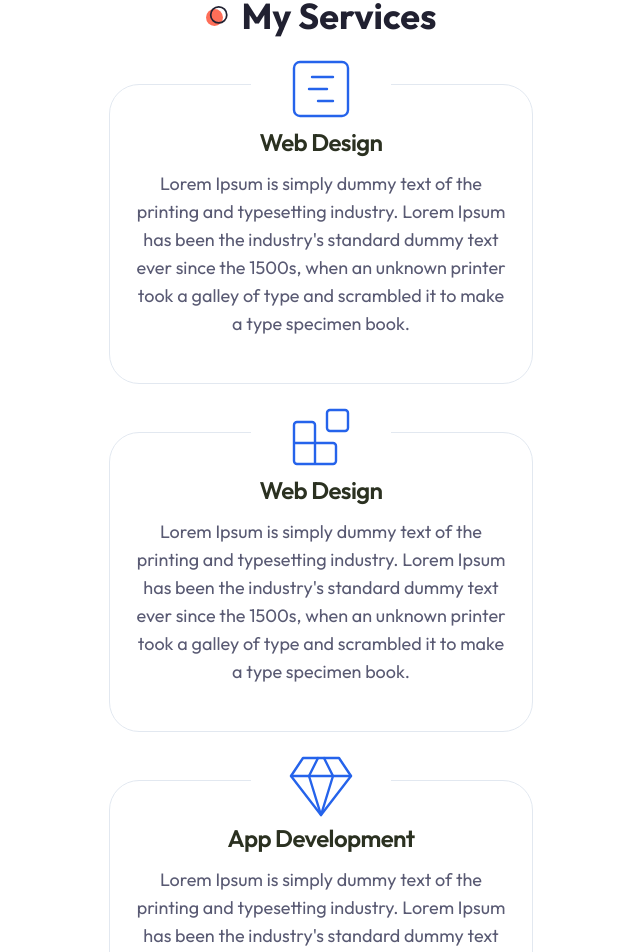
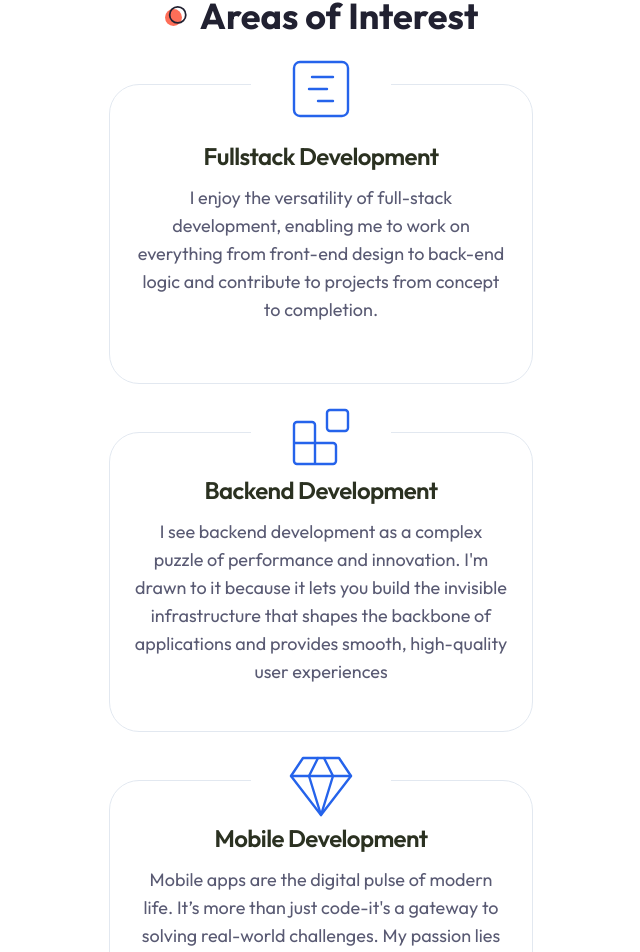
Before and after one commit to Ell-91/charrell-sherman-portfolio, a Next.js app: page / in a window 1280 px wide. Shown: the part 1476-2428 px from the top of the page, without its empty margins (319-959 px from the left). Built offline with nearby package versions, Linux system fonts and the light colour scheme.

Commit message:
Updated the Services page

```diff
--- a/components/Services.jsx
+++ b/components/Services.jsx
@@ -10,21 +10,21 @@ import {
 const serviceData = [
   {
     icon: <GanttChartSquare size={72} strokeWidth={0.8} />,
-    title: "Web Design",
+    title: "Fullstack Development",
     description:
-      "Lorem Ipsum is simply dummy text of the printing and typesetting industry. Lorem Ipsum has been the industry's standard dummy text ever since the 1500s, when an unknown printer took a galley of type and scrambled it to make a type specimen book.",
+      "I enjoy the versatility of full-stack development, enabling me to work on everything from front-end design to back-end logic and contribute to projects from concept to completion.",
   },
   {
     icon: <Blocks size={72} strokeWidth={0.8} />,
-    title: "Web Design",
+    title: "Backend Development",
     description:
-      "Lorem Ipsum is simply dummy text of the printing and typesetting industry. Lorem Ipsum has been the industry's standard dummy text ever since the 1500s, when an unknown printer took a galley of type and scrambled it to make a type specimen book.",
+      "I see backend development as a complex puzzle of performance and innovation. I'm drawn to it because it lets you build the invisible infrastructure that shapes the backbone of applications and provides smooth, high-quality user experiences",
   },
   {
     icon: <Gem size={72} strokeWidth={0.8} />,
-    title: "App Development",
+    title: "Mobile Development",
     description:
-      "Lorem Ipsum is simply dummy text of the printing and typesetting industry. Lorem Ipsum has been the industry's standard dummy text ever since the 1500s, when an unknown printer took a galley of type and scrambled it to make a type specimen book.",
+      " Mobile apps are the digital pulse of modern life. It’s more than just code-it's a gateway to solving real-world challenges.  My passion lies in creating apps that intuitively connect users with powerful digital experiences across iOS and Android platforms",
   },
 ];
 const Services = () => {
@@ -32,7 +32,7 @@ const Services = () => {
     <section className="mb-12 xl:mb-36">
       <div className="container mx-auto">
         <h2 className="section-title mb-12 xl:mb-24 text-center mx-auto">
-          My Services
+          Areas of Interest
         </h2>
         {/* grid items */}
         <div className="grid xl:grid-cols-3 justify-center gap-y-12 xl:gap-y-24 xl:gap-x-8">
```
